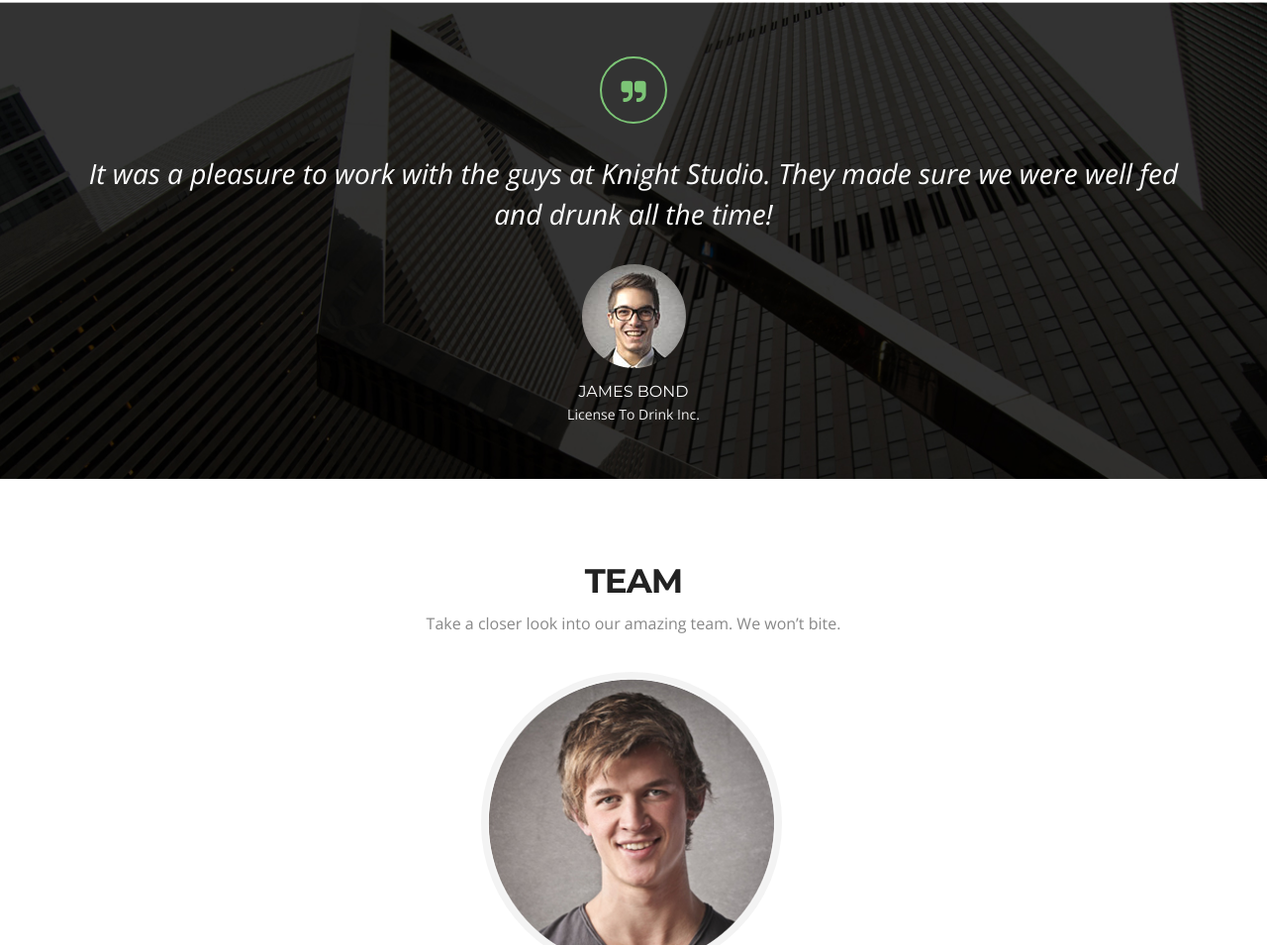
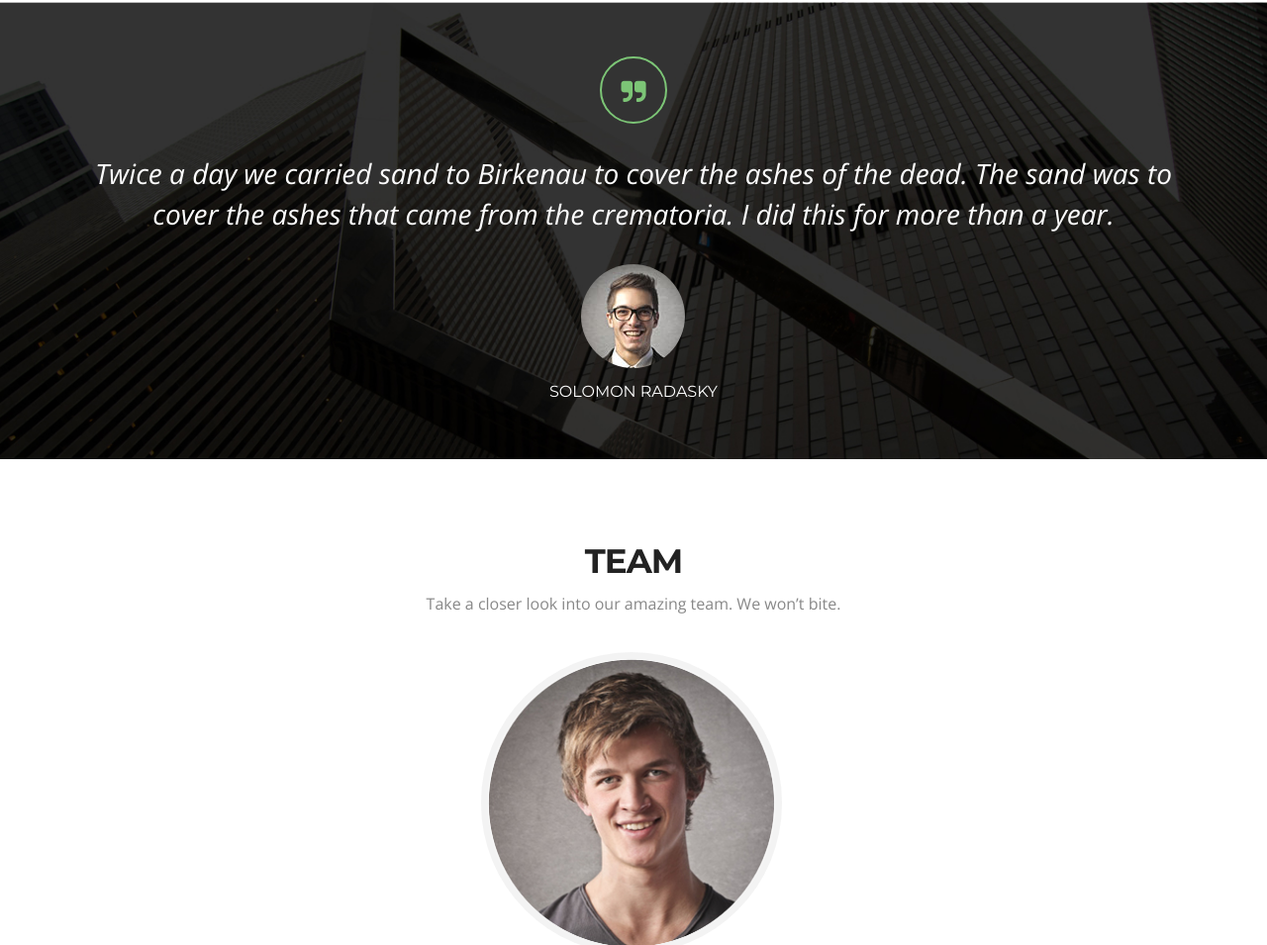
Before and after one commit to BaconInc/hwebquestsr, a plain HTML site: page index.html in a window 1280 px wide. Shown: the part 3520-4475 px from the top of the page at 99% size. Drawn offline with nearby package versions, Linux system fonts and the light colour scheme.

Commit message:
Update index.html

```diff
--- a/index.html
+++ b/index.html
@@ -219,15 +219,15 @@
 		<b class="quote-right wow fadeInDown delay-03"><i class="fa-quote-right"></i></b>
     	<div class="row">
         	<div class="col-lg-12">
-            	<p class="client-part-haead wow fadeInDown delay-05">It was a pleasure to work with the guys at Knight Studio. They made sure
-we were well fed and drunk all the time!</p>
+            	<p class="client-part-haead wow fadeInDown delay-05">Twice a day we carried sand to Birkenau to cover the ashes of the dead.
+                The sand was to cover the ashes that came from the crematoria. I did this for more than a year.  </p>
             </div>
         </div>
     	<ul class="client wow fadeIn delay-05s">
         	<li><a href="#">
             	<img src="img/client-pic1.jpg" alt="">
-                <h3>James Bond</h3>
-                <span>License To Drink Inc.</span>
+                <h3>Solomon Radasky</h3>
+                <!--<span>License To Drink Inc.</span>-->
             </a></li>
         </ul>
     </div>
```
